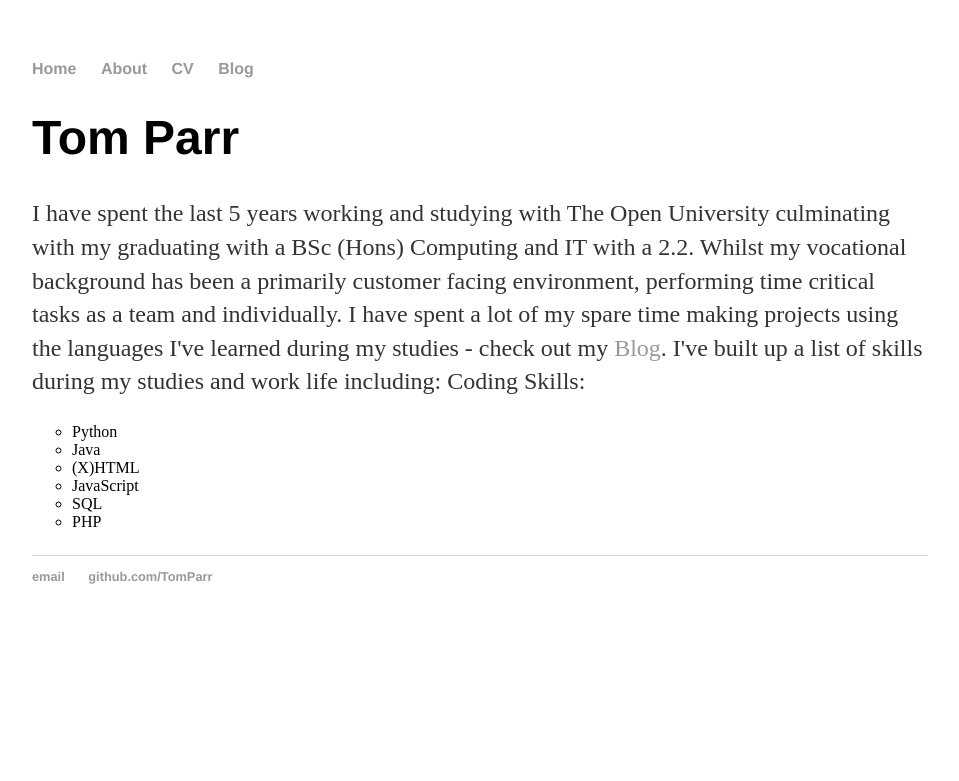
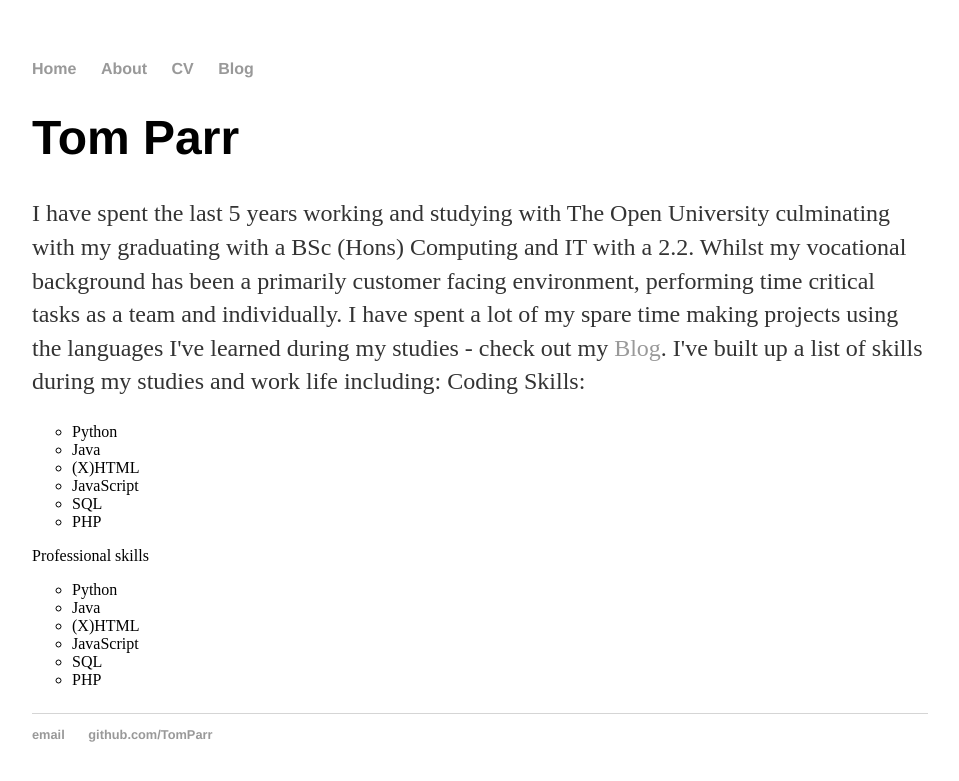
Before and after one commit to TomParr/TomParr.github.io, a Jekyll site: the page built from cv/index.html, in a window 1280 px wide. Shown: the top 781 px of the page, without its empty margins (160-1119 px from the left). Built offline with Jekyll 4.4.1, drawn with Linux system fonts in a browser that asks for light colours.

Commit message:
Update index.html

```diff
--- a/cv/index.html
+++ b/cv/index.html
@@ -17,6 +17,15 @@ title: Tom Parr
 		<li>SQL</li>
 		<li>PHP</li>
 	</ul>
-		</p>
+	Professional skills
+	<ul style="list-style-type:circle;">
+		<li>Python</li>
+		<li>Java</li>
+		<li>(X)HTML</li>
+		<li>JavaScript</li>
+		<li>SQL</li>
+		<li>PHP</li>
+	</ul>
+</p>
 
 </div><!-- /.blurb -->
```
